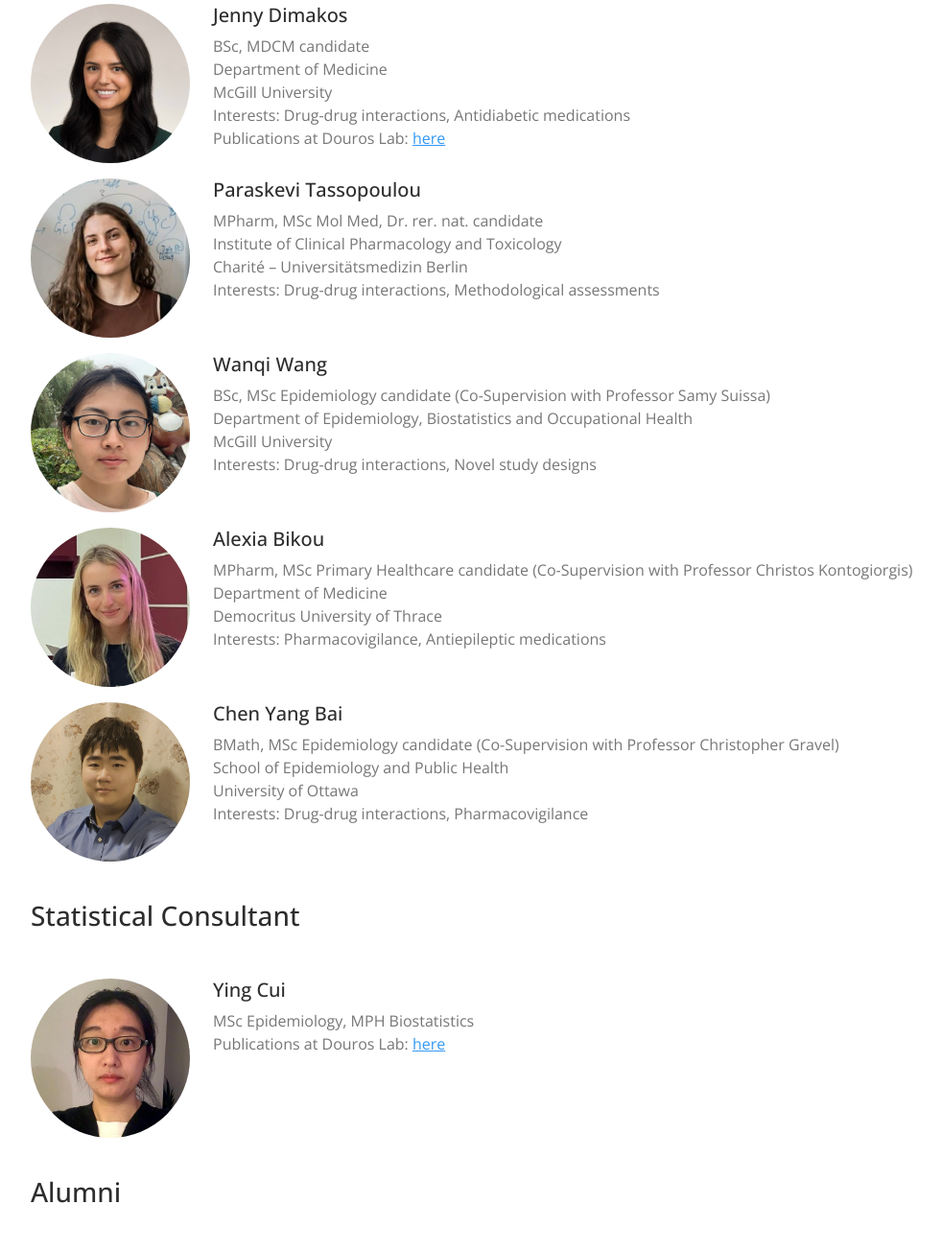
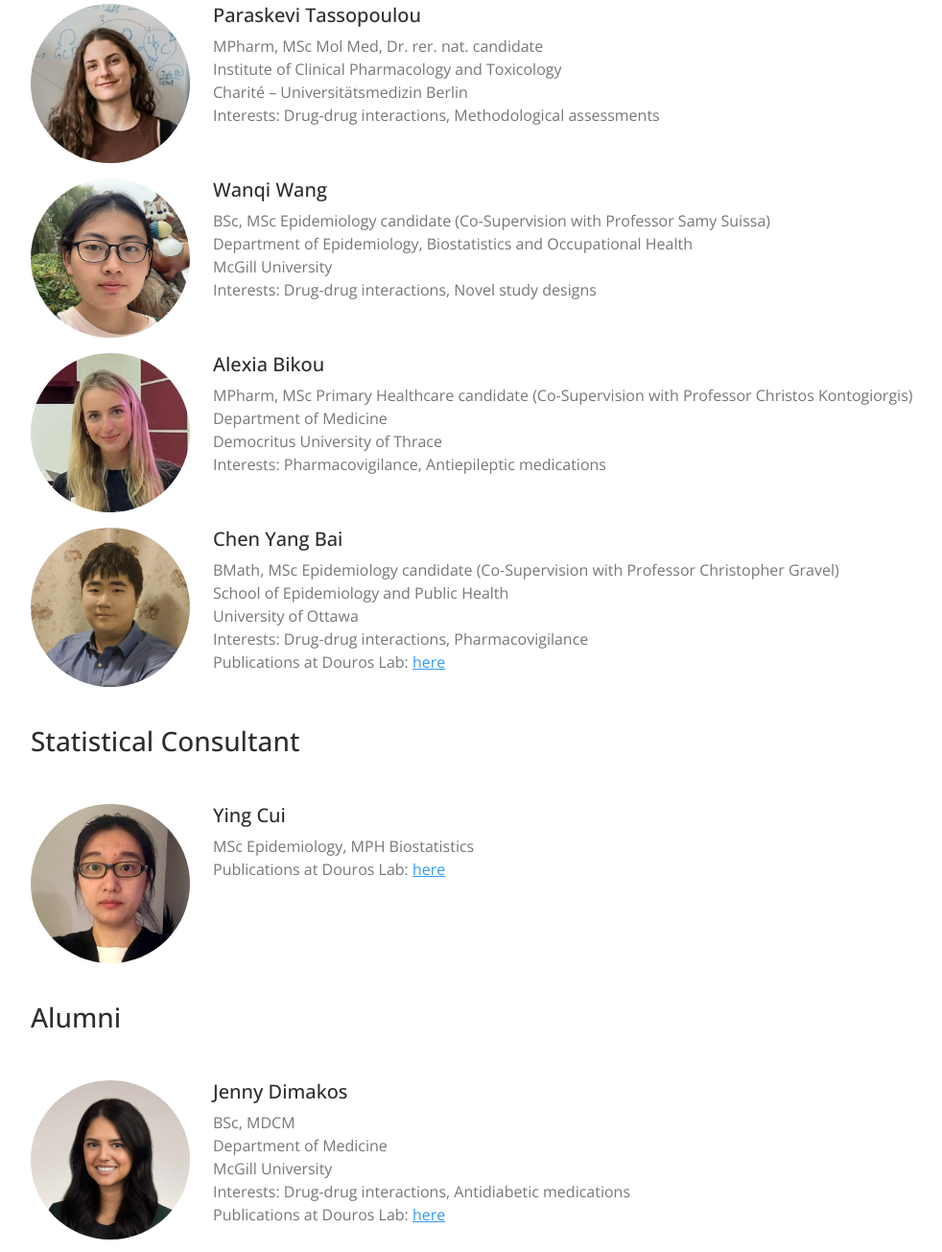
Before and after one commit to andouros/andouros.github.io, a plain HTML site: page html/team.html in a window 1280 px wide. Shown: the part 954-2259 px from the top of the page at 96% size, without its empty margins (50-1032 px from the left). Drawn offline with nearby package versions, Linux system fonts and the light colour scheme; some icons are missing.

Commit message:
Update team.html
updates

```diff
--- a/html/team.html
+++ b/html/team.html
@@ -106,20 +106,6 @@
 <div class="row text-center text-lg-start my-4 pt-3"><div class="col-12"><h3>Grad Students</h3></div></div>
 
 <div class="row text-center text-lg-start pt-3">
-  <div class="col-lg-2"><img class="img-fluid rounded-circle rounded-circle-mobile mb-3 mb-lg-0" src="/img/team_jd.jpeg" alt="Profile Image Jenny Dimakos"></div>
-  <div class="col-lg-10">
-    <h5>Jenny Dimakos</h5>
-    <p class="mb-5 mb-lg-0">
-      BSc, MDCM candidate<br>
-      Department of Medicine<br>
-      McGill University<br>
-      Interests: Drug-drug interactions, Antidiabetic medications<br>
-      Publications at Douros Lab: <a href="https://pubmed.ncbi.nlm.nih.gov/?term=douros+dimakos&sort=pubdate&size=100" target="_blank" rel="noopener">here</a>
-    </p>
-  </div>
-</div>
-
-<div class="row text-center text-lg-start pt-3">
   <div class="col-lg-2"><img class="img-fluid rounded-circle rounded-circle-mobile mb-3 mb-lg-0" src="/img/team_pt.png" alt="Profile Image Paraskevi Tassopoulou"></div>
   <div class="col-lg-10">
     <h5>Paraskevi Tassopoulou</h5>
@@ -164,7 +150,8 @@
     <p class="mb-5 mb-lg-0">
       BMath, MSc Epidemiology candidate (Co-Supervision with Professor Christopher Gravel)<br>
       School of Epidemiology and Public Health<br>
-      University of Ottawa<br>Interests: Drug-drug interactions, Pharmacovigilance
+      University of Ottawa<br>Interests: Drug-drug interactions, Pharmacovigilance<br>
+      Publications at Douros Lab: <a href="https://pubmed.ncbi.nlm.nih.gov/38703312/" target="_blank" rel="noopener">here</a>
     </p>
   </div>
 </div>
@@ -185,6 +172,20 @@
 
 <!-- Alumni -->
 <div class="row text-center text-lg-start my-4 pt-3"><div class="col-12"><h3>Alumni</h3></div></div>
+
+<div class="row text-center text-lg-start pt-3">
+  <div class="col-lg-2"><img class="img-fluid rounded-circle rounded-circle-mobile mb-3 mb-lg-0" src="/img/team_jd.jpeg" alt="Profile Image Jenny Dimakos"></div>
+  <div class="col-lg-10">
+    <h5>Jenny Dimakos</h5>
+    <p class="mb-5 mb-lg-0">
+      BSc, MDCM<br>
+      Department of Medicine<br>
+      McGill University<br>
+      Interests: Drug-drug interactions, Antidiabetic medications<br>
+      Publications at Douros Lab: <a href="https://pubmed.ncbi.nlm.nih.gov/?term=douros+dimakos&sort=pubdate&size=100" target="_blank" rel="noopener">here</a>
+    </p>
+  </div>
+</div>
 
     <div class="row row text-center text-lg-start pt-3 mb-5">
       <div class="col-lg-2"><img class="img-fluid rounded-circle rounded-circle-mobile mb-3 mb-lg-0" src="/img/team_fdg.jpg" alt="Profile Image Foteini Dermiki-Gkana"></div>
```
